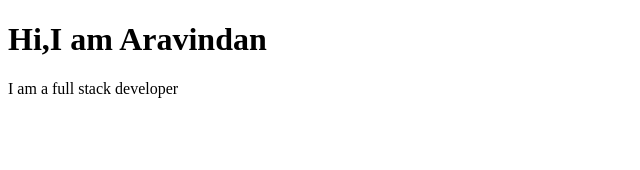
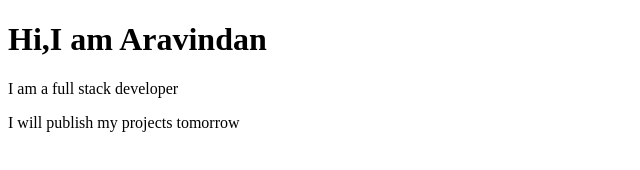
Before and after one commit to Aravindan07/aravindan-neogcamp-portfolio, a plain HTML site: page index.html in a window 1280 px wide. Shown: the whole page, without its empty margins (0-640 px from the left). Drawn offline with Linux system fonts and the light colour scheme.

Commit message:
add : added changes in new branch

```diff
--- a/index.html
+++ b/index.html
@@ -8,5 +8,6 @@
 <body>
   <h1>Hi,I am Aravindan</h1>
   <p>I am a full stack developer</p>
+  <p>I will publish my projects tomorrow</p>
 </body>
 </html>
```
